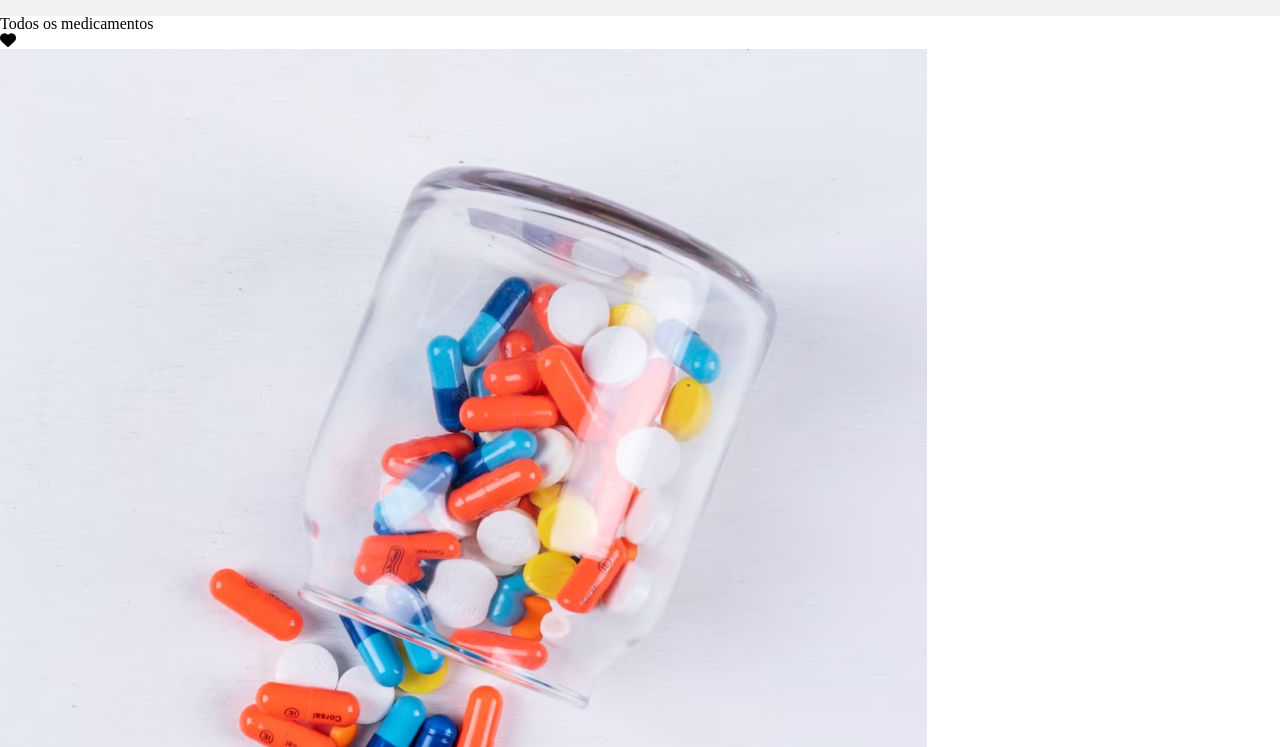
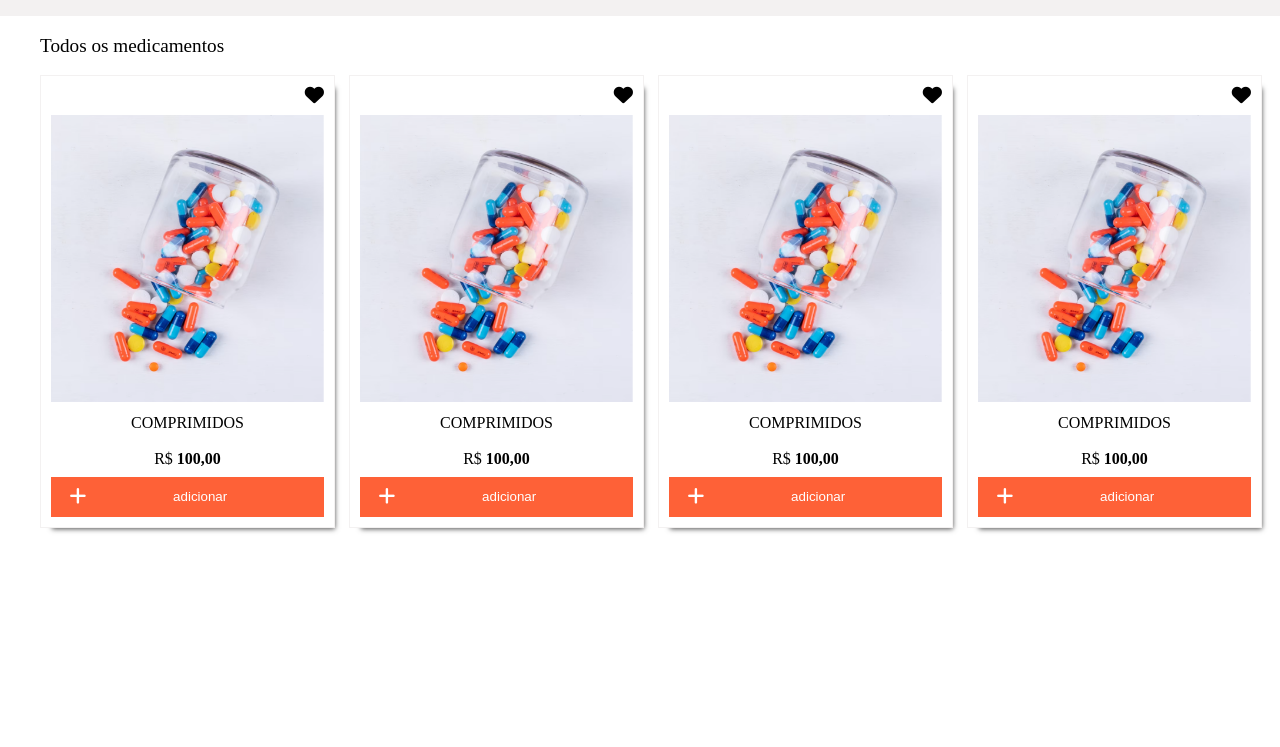
Before and after one commit to leorjr/mini_projeto_lista, a plain HTML site: page index.html in a window 1280 px wide. Shown: the part 53-800 px from the top of the page. Drawn offline with Linux system fonts and the light colour scheme.

Commit message:
feat: [M1S03] Ex 6 - [CSS] Estilização do Card de Remédio

```diff
--- a/index.html
+++ b/index.html
@@ -38,7 +38,49 @@
                             <img src="./images/comprimidos.png" alt="comprimidos">
                         </figure>
                         <p>Comprimidos</p>
-                        <p>R$ 100,00</p>
+                        <p>R$ <span>100,00</span></p>
+                        <button>
+                            <i class="fa-solid fa-plus"></i>
+                            <p>adicionar</p>
+                        </button>
+                    </div>
+                </li>
+                <li>
+                    <div>
+                        <i class="fa-solid fa-heart"></i>
+                        <figure>
+                            <img src="./images/comprimidos.png" alt="comprimidos">
+                        </figure>
+                        <p>Comprimidos</p>
+                        <p>R$ <span>100,00</span></p>
+                        <button>
+                            <i class="fa-solid fa-plus"></i>
+                            <p>adicionar</p>
+                        </button>
+                    </div>
+                </li>
+                <li>
+                    <div>
+                        <i class="fa-solid fa-heart"></i>
+                        <figure>
+                            <img src="./images/comprimidos.png" alt="comprimidos">
+                        </figure>
+                        <p>Comprimidos</p>
+                        <p>R$ <span>100,00</span></p>
+                        <button>
+                            <i class="fa-solid fa-plus"></i>
+                            <p>adicionar</p>
+                        </button>
+                    </div>
+                </li>
+                <li>
+                    <div>
+                        <i class="fa-solid fa-heart"></i>
+                        <figure>
+                            <img src="./images/comprimidos.png" alt="comprimidos">
+                        </figure>
+                        <p>Comprimidos</p>
+                        <p>R$ <span>100,00</span></p>
                         <button>
                             <i class="fa-solid fa-plus"></i>
                             <p>adicionar</p>
--- a/style.css
+++ b/style.css
@@ -51,6 +51,7 @@ a{
 :root{
     --fontSize: 16px;
     --gray: #f3f1f1;
+    --white: #fff;
     --black: #000;
     --orange: #fe6137;
 }
@@ -104,3 +105,100 @@ header div nav ul li{
 header div nav ul li a:hover{
     border-bottom: 2px solid var(--orange);
 }
+
+main{
+    width: 100%;
+}
+
+main section{
+    max-width: 1200px;
+    margin: 0 auto;
+}
+
+main section h2{
+    margin: 1.25rem 0px;
+    font-size: 1.2rem;
+}
+
+main section ul{
+    width: 100%;
+    display: grid;
+    grid-template-columns: repeat(4,1fr);
+    gap: 3%;
+}
+
+main section ul li{
+    width: 100%;
+    padding: 0.625rem;
+    border: 1px solid var(--gray);
+    -webkit-box-shadow: 6px 7px 5px -6px rgba(0,0,0,0.68);
+    -moz-box-shadow: 6px 7px 5px -6px rgba(0,0,0,0.68);
+    box-shadow: 6px 7px 5px -6px rgba(0,0,0,0.68);
+}
+
+main section ul li div{
+    width: 100%;
+    display: grid;
+}
+
+main section ul li div i{
+    width: 100%;
+    margin-bottom: 0.625rem;
+    text-align: end;
+    cursor: pointer;
+    font-size: 1.2rem;
+}
+
+main section ul li div i:hover{
+    color: var(--orange);
+}
+
+main section ul li div figure{
+    width: 100%;
+}
+
+main section ul li div figure img{
+    width: 100%;
+}
+
+main section ul li div p{
+    text-align: center;
+    padding: 0.625rem;
+}
+
+main > section > ul > li > div > p{
+    color: var(--black);
+    text-transform: uppercase;
+}
+
+main > section > ul > li > div > p > span{
+    font-weight: 600;
+}
+
+main > section > ul > li > div > button{
+    width: 100%;
+    padding: 0.625rem;
+    display: grid;
+    grid-template-columns: 10% 90%;
+    justify-content: center;
+    align-items: center;
+    cursor: pointer;
+    background-color: var(--orange);
+    color: var(--white);
+    border: none;
+}
+
+main > section > ul > li > div > button:hover{
+    filter: brightness(0.8);
+    transition: filter 1s;
+}
+
+main > section > ul > li > div > button > p{
+    padding: 0px;
+
+}
+
+main > section > ul > li > div > button > i{
+    height: 100%;
+    margin-bottom: 0px;
+}
```
